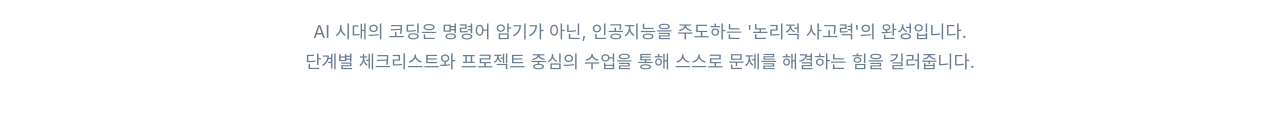
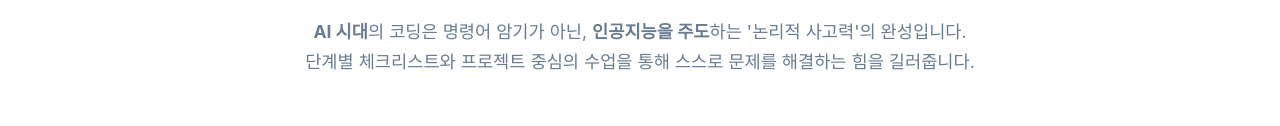
Before and after one commit to greenwave35/newmember, a plain HTML site: page index.html in a window 1280 px wide. Shown: the part 491-617 px from the top of the page. Drawn offline with Linux system fonts and the light colour scheme.

```diff
--- a/index.html
+++ b/index.html
@@ -324,7 +324,7 @@
 
         <div class="intro-section">
             <h2>마인드퍼스트 코딩랩 안내</h2>
-            <p>AI 시대의 코딩은 명령어 암기가 아닌, 인공지능을 주도하는 '논리적 사고력'의 완성입니다.<br>단계별 체크리스트와 프로젝트 중심의 수업을 통해 스스로 문제를 해결하는 힘을 길러줍니다.</p>
+            <p><strong>AI 시대</strong>의 코딩은 명령어 암기가 아닌, <strong>인공지능을 주도</strong>하는 '논리적 사고력'의 완성입니다.<br>단계별 체크리스트와 프로젝트 중심의 수업을 통해 스스로 문제를 해결하는 힘을 길러줍니다.</p>
         </div>
 
         <div class="section-title">모집 과정 및 커리큘럼</div>
```
